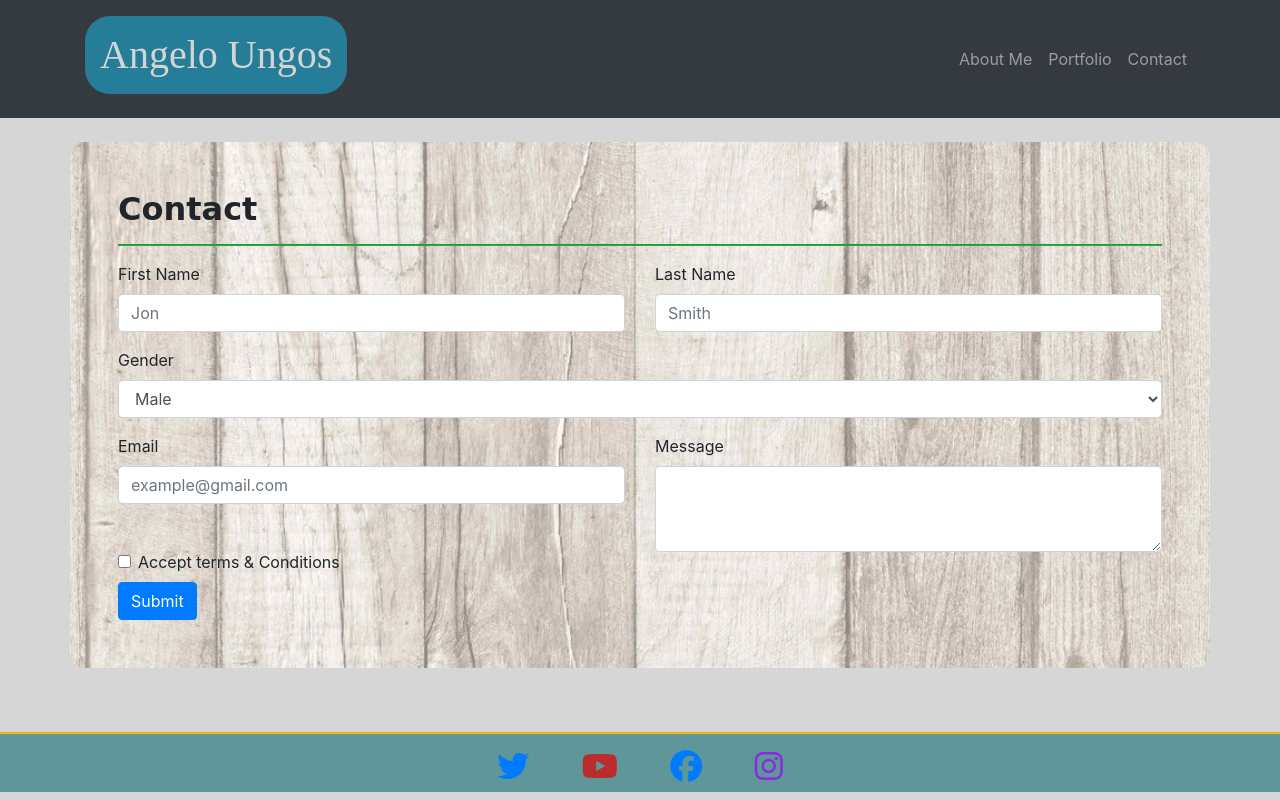
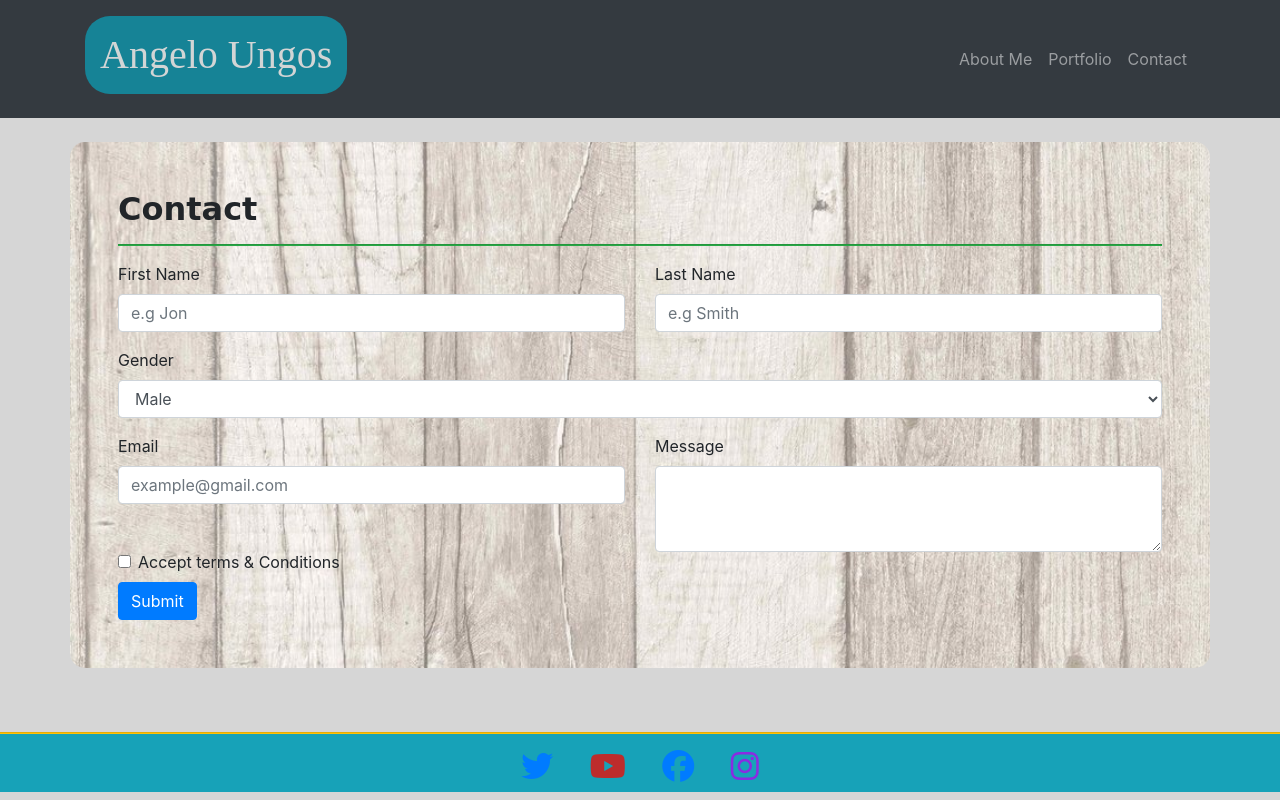
Before and after one commit to vlad916/Portfolio, a plain HTML site: page contact.html in a window 1280 px wide. Drawn offline with nearby package versions, Linux system fonts and the light colour scheme; a web font is replaced by a local one.

Commit message:
footer icons size changed to mx-3

```diff
--- a/contact.html
+++ b/contact.html
@@ -51,7 +51,7 @@
     </div>
 
     <form>
-        <div class="container banner1 mt-4 p-5">
+        <div class="container banner mt-4 p-5">
             <div class="row">
                 <div class="col-sm">
                     <h2><strong>Contact</strong></h2>
@@ -63,13 +63,13 @@
                 <div class="col-sm-6">
                     <div class="form-group">
                         <label for="FirstName">First Name</label>
-                        <input type="text" class="form-control" id="FirstName" placeholder="Jon">
+                        <input type="text" class="form-control" id="FirstName" placeholder="e.g Jon">
                     </div>
                 </div>
                 <div class="col-sm-6">
                     <div class="form-group">
                         <label for="LastName">Last Name</label>
-                        <input type="text" class="form-control" id="LastName" placeholder="Smith">
+                        <input type="text" class="form-control" id="LastName" placeholder="e.g Smith">
                     </div>
                 </div>
             </div>
@@ -101,12 +101,12 @@
             <button type="submit" class="btn btn-primary">Submit</button>
         </div>
     </form>
-    <div class="footer">
+    <div class="footer bg-info">
         <hr class="bg-warning">
-        <a href="#"><i class="fab fa-twitter fa-2x mx-4"></i></a>
-        <a href="#"><i class="fab fa-youtube fa-2x mx-4"></i></a>
-        <a href="#"><i class="fab fa-facebook fa-2x mx-4"></i></a>
-        <a href="#"><i class="fab fa-instagram fa-2x mx-4"></i></a>
+        <a href="#"><i class="fab fa-twitter fa-2x mx-3"></i></a>
+        <a href="#"><i class="fab fa-youtube fa-2x mx-3"></i></a>
+        <a href="#"><i class="fab fa-facebook fa-2x mx-3"></i></a>
+        <a href="#"><i class="fab fa-instagram fa-2x mx-3"></i></a>
     </div>
 
 
--- a/style.css
+++ b/style.css
@@ -7,7 +7,7 @@ body {
 h1 {
   font-family: serif;
   color: rgba(214, 214, 214, 0.979);
-  background-color: rgb(38, 125, 151);
+  background-color: rgb(22, 131, 150);
   border-radius: 25px;
   padding: 15px;
 }
@@ -17,7 +17,7 @@ h2 {
 hr {
   height: 1px;
 }
-.banner1 {
+.banner {
   background-image: url("assets/images/background.jpg");
   background-size: cover;
   border-radius: 15px;
@@ -26,7 +26,6 @@ main p {
   color: rgb(148, 10, 95);
 }
 .footer {
-  background-color: rgb(95, 150, 153);
   height: 60px;
   margin-top: 64px;
   text-align: center;
```
Also changed, not shown: index.html (+6 -6 lines).
